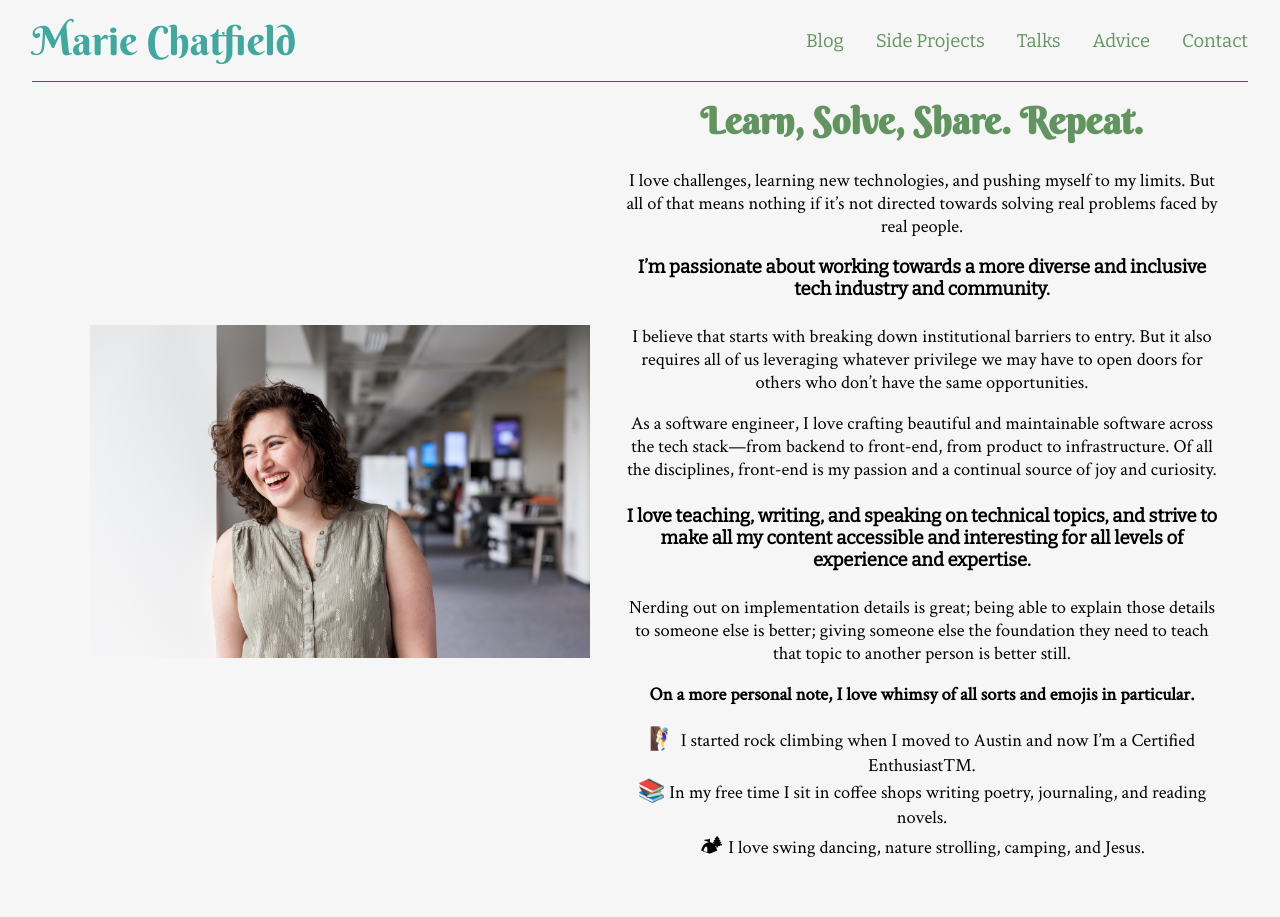
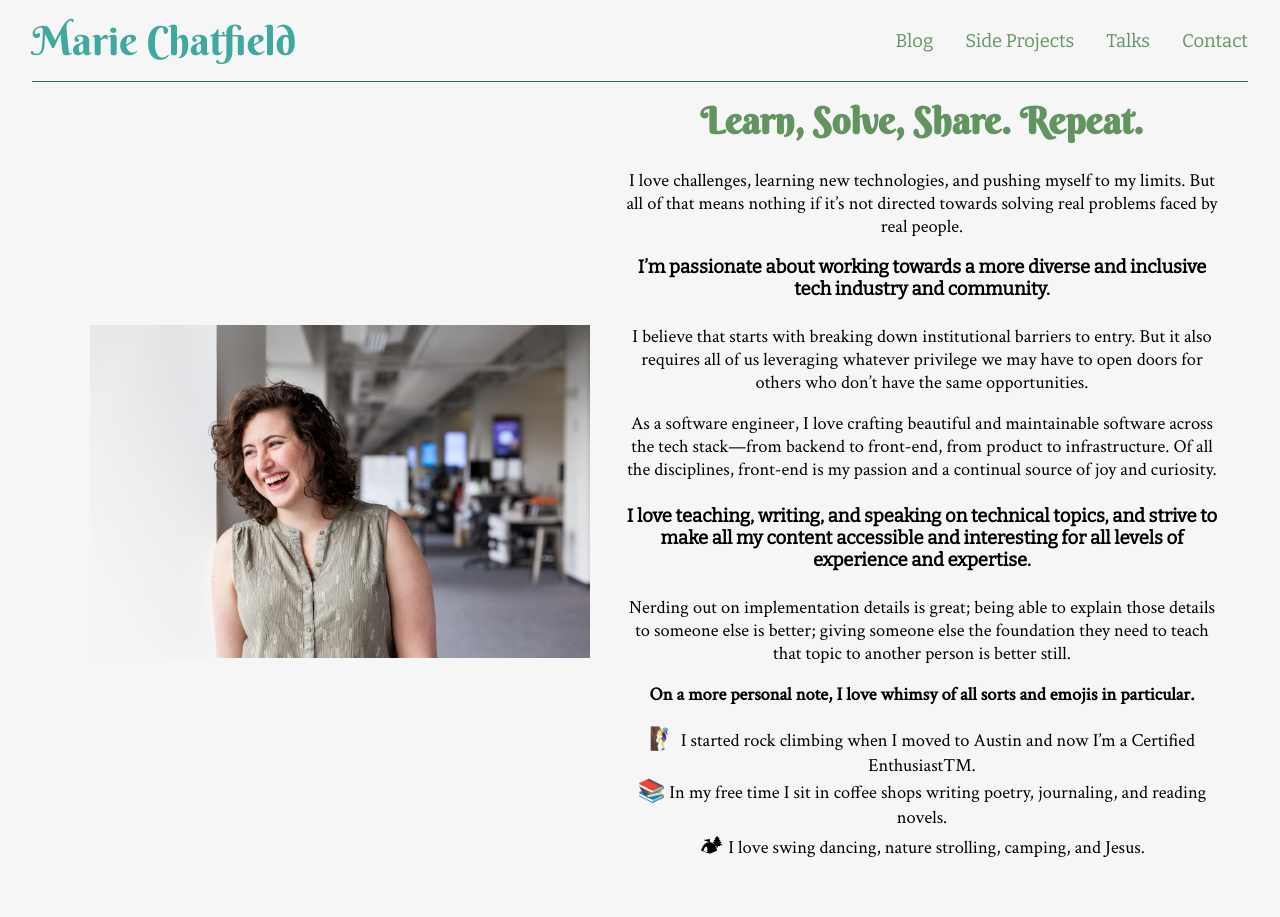
Before and after one commit to mchat/mchat.github.io, a Jekyll site: the page built from index.md, in a window 1280 px wide. Built offline with Jekyll 4.4.1, drawn with Linux system fonts in a browser that asks for light colours; nearby versions of some CDN libraries.

Commit message:
Remove advice from main nav

```diff
--- a/_layouts/default.html
+++ b/_layouts/default.html
@@ -32,8 +32,6 @@
         {% if page.title == "Talks" %} navigation__list__item--active{% endif %}"
         href="/talks">Talks</a>
 
-        <a class="navigation__list__item" href="https://dear.mariechatfield.com/">Advice</a>
-
         <a class="navigation__list__item
         {% if page.title == "Contact" %} navigation__list__item--active{% endif %}"
         href="/contact">Contact</a>
```
